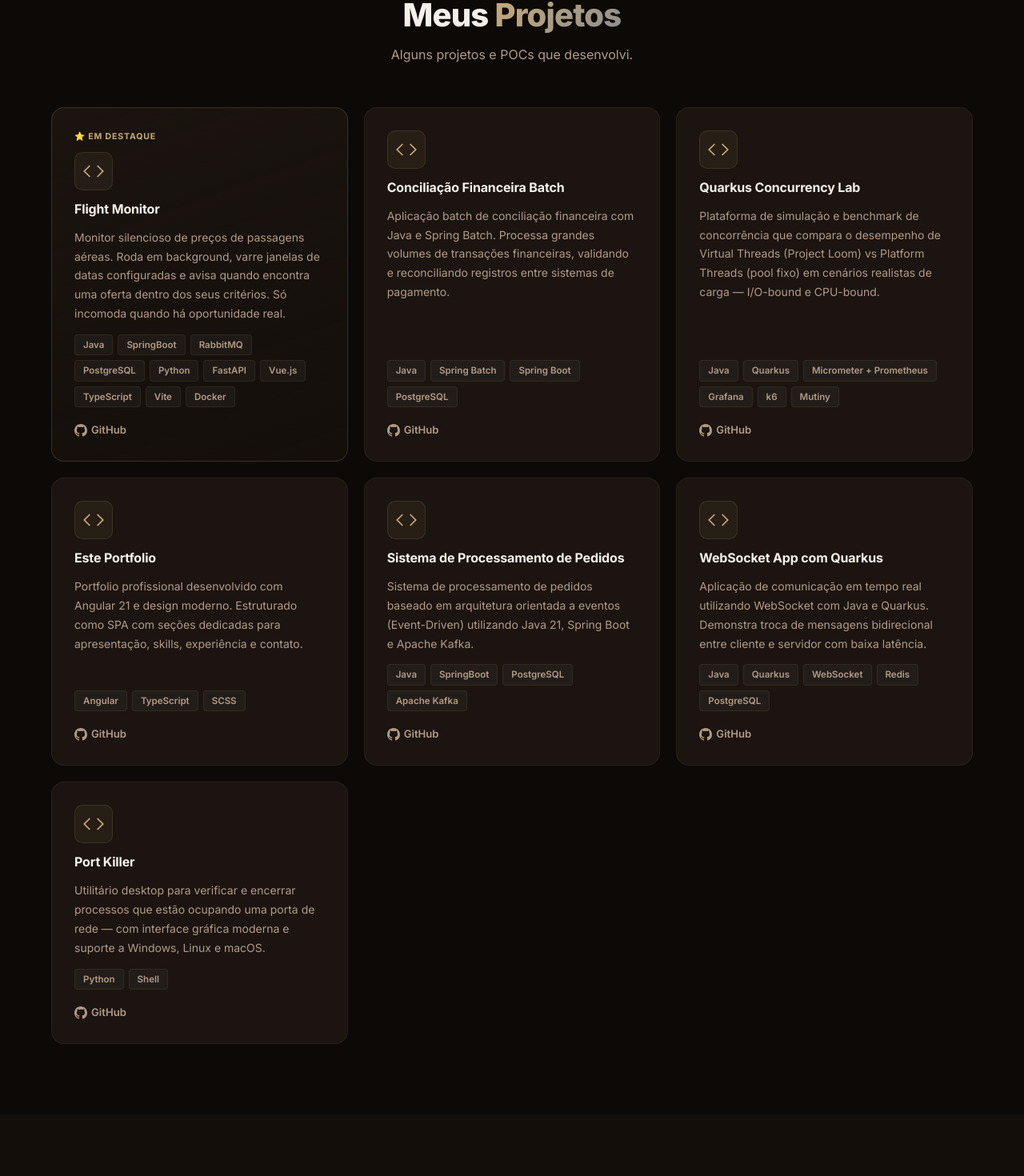
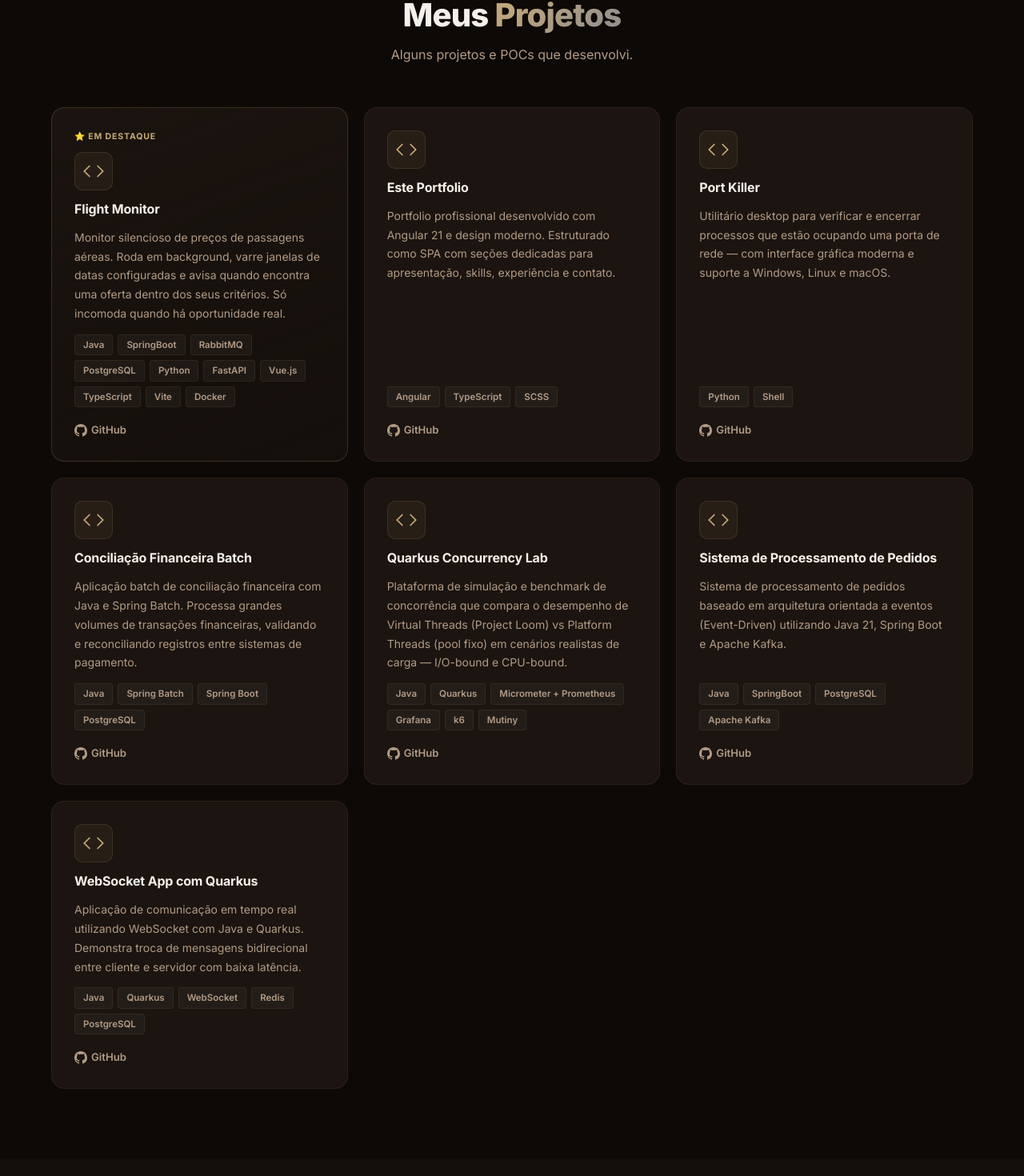
Before and after one commit to holandale0/personal-portfolio, an Angular app: page / in a window 1280 px wide. Shown: the part 5051-6521 px from the top of the page at 80% size. Built offline with nearby package versions, Linux system fonts and the light colour scheme.

Commit message:
re-order projects

```diff
--- a/src/app/components/projects/projects.ts
+++ b/src/app/components/projects/projects.ts
@@ -26,6 +26,18 @@ export class Projects {
       highlight: true
     },
     {
+      title: 'Este Portfolio',
+      description: 'Portfolio profissional desenvolvido com Angular 21 e design moderno. Estruturado como SPA com seções dedicadas para apresentação, skills, experiência e contato.',
+      tags: ['Angular', 'TypeScript', 'SCSS'],
+      github: 'https://github.com/holandale0/personal-portfolio'
+    },
+    {
+      title: 'Port Killer',
+      description: 'Utilitário desktop para verificar e encerrar processos que estão ocupando uma porta de rede — com interface gráfica moderna e suporte a Windows, Linux e macOS.',
+      tags: ['Python', 'Shell'],
+      github: 'https://github.com/holandale0/port-killer'
+    },
+    {
       title: 'Conciliação Financeira Batch',
       description: 'Aplicação batch de conciliação financeira com Java e Spring Batch. Processa grandes volumes de transações financeiras, validando e reconciliando registros entre sistemas de pagamento.',
       tags: ['Java', 'Spring Batch', 'Spring Boot', 'PostgreSQL'],
@@ -38,12 +50,6 @@ export class Projects {
       github: 'https://github.com/holandale0/quarkus-concurrency-lab'
     },
     {
-      title: 'Este Portfolio',
-      description: 'Portfolio profissional desenvolvido com Angular 21 e design moderno. Estruturado como SPA com seções dedicadas para apresentação, skills, experiência e contato.',
-      tags: ['Angular', 'TypeScript', 'SCSS'],
-      github: 'https://github.com/holandale0/personal-portfolio'
-    },
-    {
       title: 'Sistema de Processamento de Pedidos',
       description: 'Sistema de processamento de pedidos baseado em arquitetura orientada a eventos (Event-Driven) utilizando Java 21, Spring Boot e Apache Kafka.',
       tags: ['Java', 'SpringBoot', 'PostgreSQL', 'Apache Kafka' ],
@@ -54,12 +60,6 @@ export class Projects {
       description: 'Aplicação de comunicação em tempo real utilizando WebSocket com Java e Quarkus. Demonstra troca de mensagens bidirecional entre cliente e servidor com baixa latência.',
       tags: ['Java', 'Quarkus', 'WebSocket', 'Redis', 'PostgreSQL'],
       github: 'https://github.com/holandale0/websocket-java-quarkus-app'
-    },
-    {
-      title: 'Port Killer',
-      description: 'Utilitário desktop para verificar e encerrar processos que estão ocupando uma porta de rede — com interface gráfica moderna e suporte a Windows, Linux e macOS.',
-      tags: ['Python', 'Shell'],
-      github: 'https://github.com/holandale0/port-killer'
     }
   ];
 }
```
